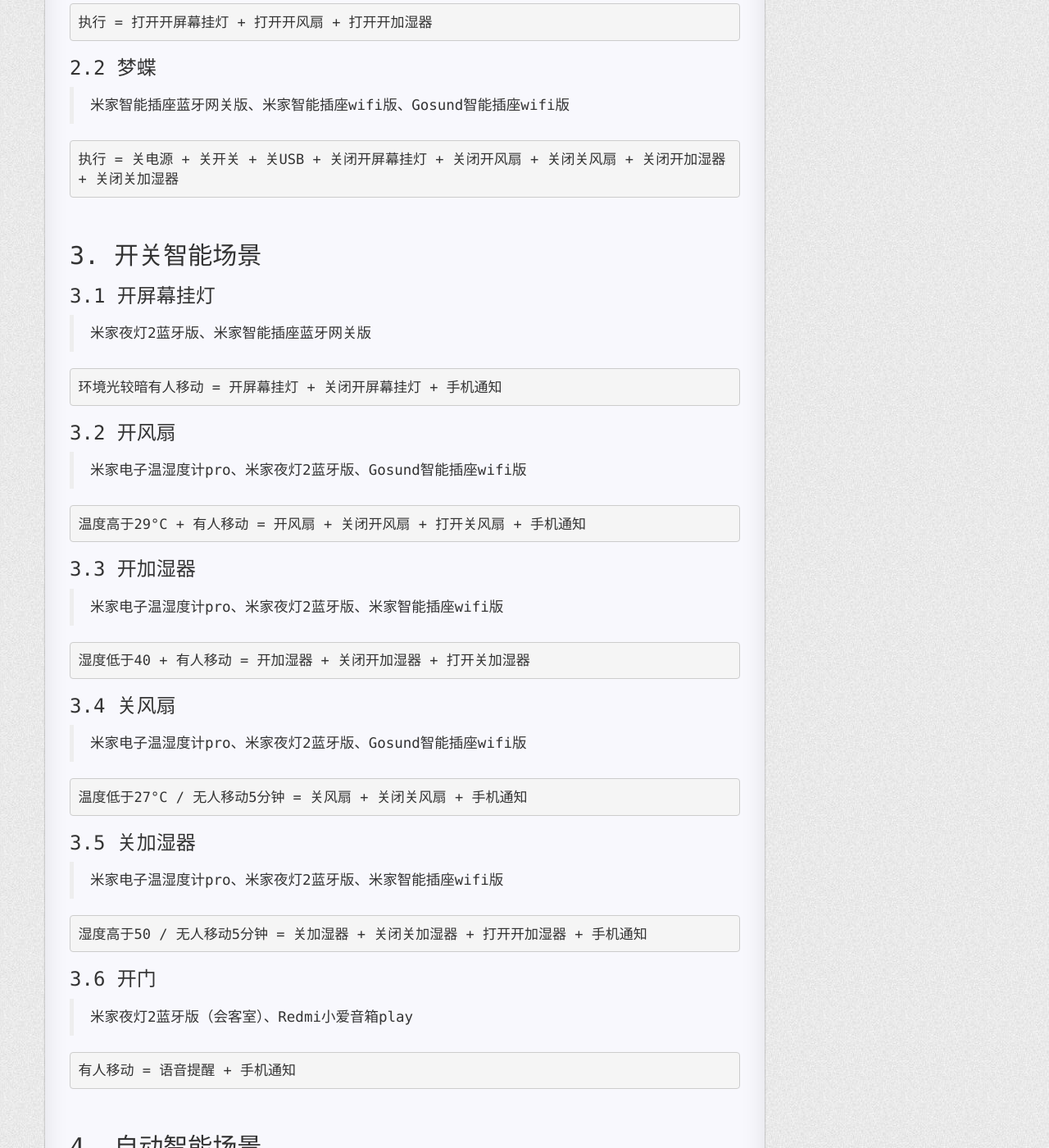
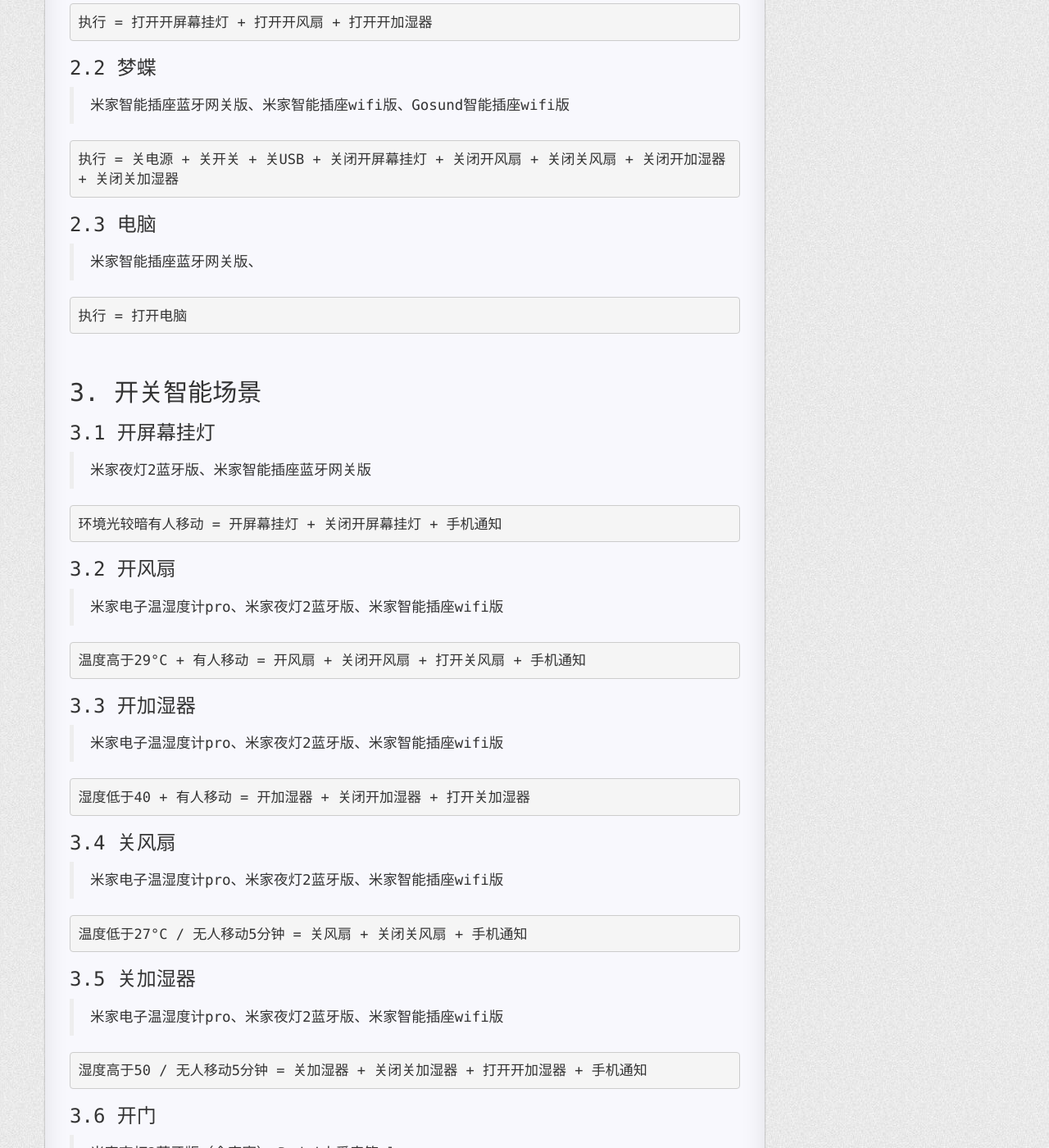
Before and after one commit to geostrophic/geostrophic.github.io, a Jekyll site: the page built from _posts/2020-08-12-mi.md, in a window 1280 px wide and 1400 px high, scrolled down 1388 px. Shown: the whole window at 82% size. Built offline with Jekyll 4.4.1, drawn with Linux system fonts in a browser that asks for light colours; nearby versions of some CDN libraries; comment, search, counter and statistics services are not loaded; a style sheet for code colours, icons or effects is not loaded; some of the changed text lies outside the part shown.

Commit message:
commit blog

```diff
--- a/_posts/2020-08-12-mi.md
+++ b/_posts/2020-08-12-mi.md
@@ -17,7 +17,7 @@ categories: productivity
 ### 1.2 我要工作
 > Redmi小爱音箱play、米家智能插座蓝牙网关版
 
-    我要工作 = 开电脑
+    我要工作 = 语音提醒 + 执行电脑
 
 ### 1.3 我要出门
 > Redmi小爱音箱play
@@ -45,6 +45,11 @@ categories: productivity
 
     执行 = 关电源 + 关开关 + 关USB + 关闭开屏幕挂灯 + 关闭开风扇 + 关闭关风扇 + 关闭开加湿器 + 关闭关加湿器
 
+### 2.3 电脑
+> 米家智能插座蓝牙网关版、
+
+    执行 = 打开电脑
+
 <br/>
 ## 3. 开关智能场景
 
@@ -54,7 +59,7 @@ categories: productivity
 	环境光较暗有人移动 = 开屏幕挂灯 + 关闭开屏幕挂灯 + 手机通知
 
 ### 3.2 开风扇
-> 米家电子温湿度计pro、米家夜灯2蓝牙版、Gosund智能插座wifi版
+> 米家电子温湿度计pro、米家夜灯2蓝牙版、米家智能插座wifi版
 
 	温度高于29°C + 有人移动 = 开风扇 + 关闭开风扇 + 打开关风扇 + 手机通知
 
@@ -64,7 +69,7 @@ categories: productivity
 	湿度低于40 + 有人移动 = 开加湿器 + 关闭开加湿器 + 打开关加湿器
 
 ### 3.4 关风扇
-> 米家电子温湿度计pro、米家夜灯2蓝牙版、Gosund智能插座wifi版
+> 米家电子温湿度计pro、米家夜灯2蓝牙版、米家智能插座wifi版
 
 	温度低于27°C / 无人移动5分钟 = 关风扇 + 关闭关风扇 + 手机通知
 
@@ -95,3 +100,8 @@ categories: productivity
 > 米家夜灯2蓝牙版
 
 	环境暗 + 有人移动 = 开夜灯亮15s
+
+### 4.4 定时关闭路由器
+> Gosund智能插座wifi版
+
+    22:30 = 关闭路由器
```
